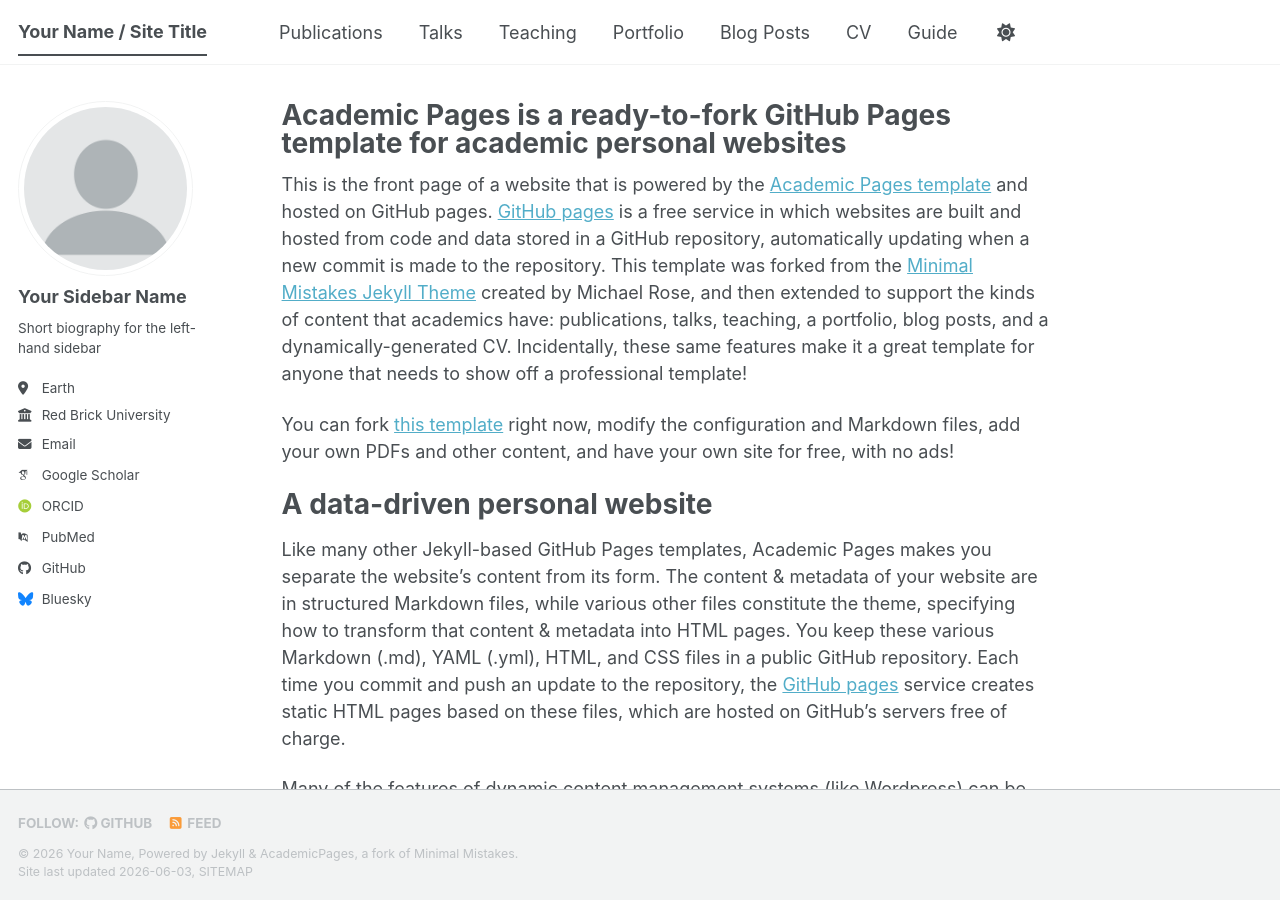
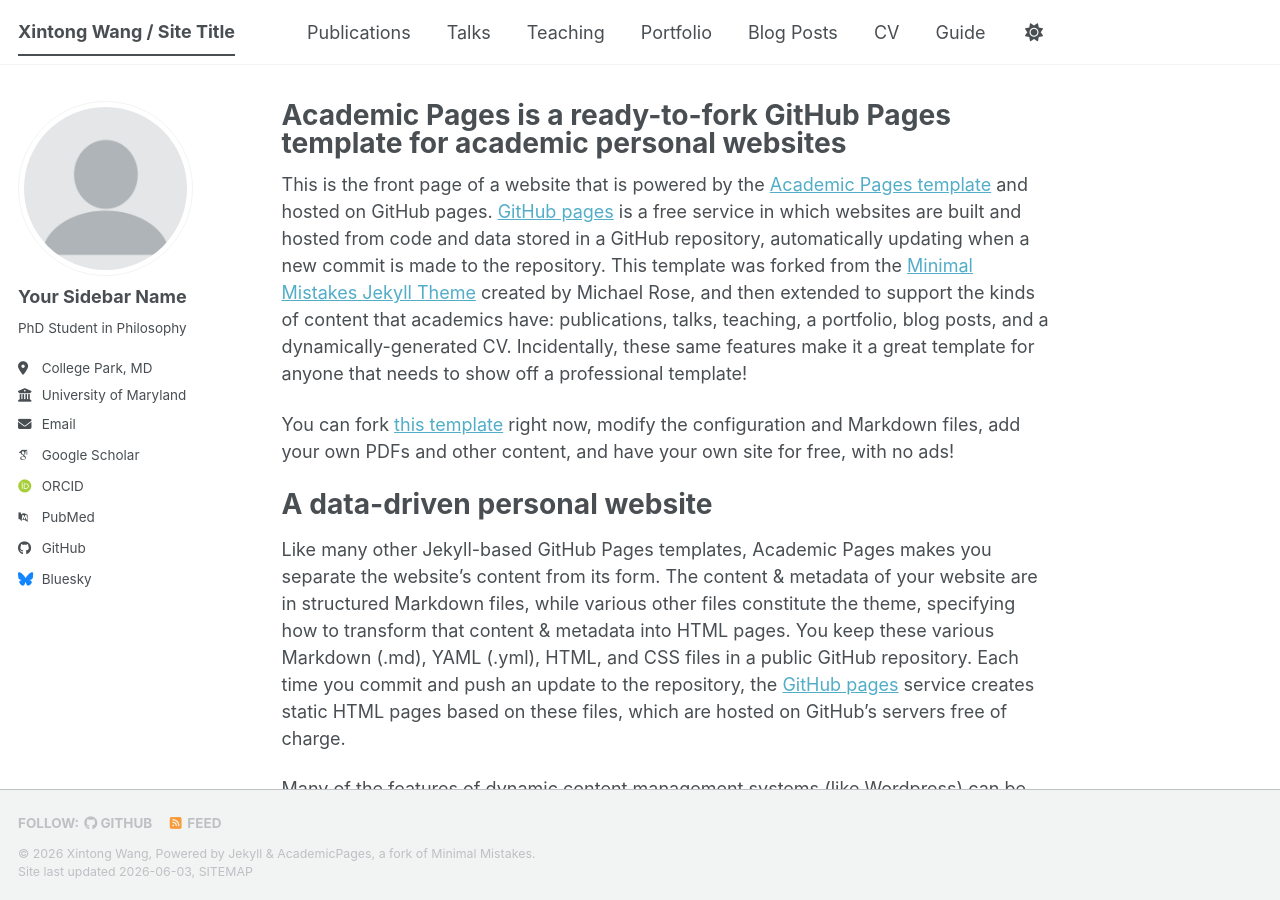
Before and after one commit to wang-xintong/wang-xintong.github.io, a Jekyll site: the page built from _pages/about.md, in a window 1280 px wide and 900 px high. Built offline with Jekyll 4.4.1, drawn with Linux system fonts in a browser that asks for light colours; some web fonts are replaced; a script bundle is joined from its source files by our own code; library files that are not in the unit come from our copies.

Commit message:
Update _config.yml

```diff
--- a/_config.yml
+++ b/_config.yml
@@ -9,14 +9,14 @@
 # Basic Site Settings
 locale                   : "en-US"
 site_theme               : "default" # The available themes options are "default", "air", "sunrise", "mint", "dirt" and "contrast"
-title                    : "Your Name / Site Title"
+title                    : "Xintong Wang / Site Title"
 title_separator          : "-"
-name                     : &name "Your Name"
-description              : &description "Your Name's academic portfolio"   # Update this with a general description of your site, this is the default if not overridden by a page
+name                     : &name "Xintong Wang"
+description              : &description "PhD Student in Philosophy"   # Update this with a general description of your site, this is the default if not overridden by a page
 url                      : https://academicpages.github.io # The base hostname & protocol for your site e.g. "https://[your GitHub username].github.io",
                                                            # or if you already have some other page hosted on Github then use "https://[your GitHub username].github.io/[Your Repo Name]"
 baseurl                  : "" # the subpath of your site, e.g. "/blog"
-repository               : "academicpages/academicpages.github.io"
+repository               : "wang-xintong/wang-xintong.github.io"
 
 # Site Author - The following control what appear as part of the author content on the side bar.
 #               If a field is blank the icon and link will not appear, otherwise it will be shown.
@@ -26,11 +26,11 @@ author:
   avatar           : "profile.png"
   name             : "Your Sidebar Name"
   pronouns         : # example: "she/her"
-  bio              : "Short biography for the left-hand sidebar"
-  location         : "Earth"
-  employer         : "Red Brick University"
+  bio              : "PhD Student in Philosophy"
+  location         : "College Park, MD"
+  employer         : "University of Maryland"
   uri              : # URL
-  email            : "none@example.org"
+  email            : "xtwang@umd.edu"
 
   # Academic websites
   academia         : # URL
```
